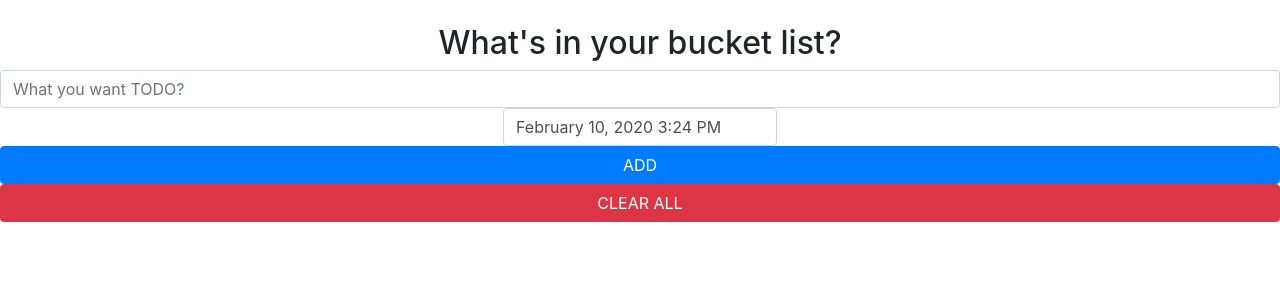
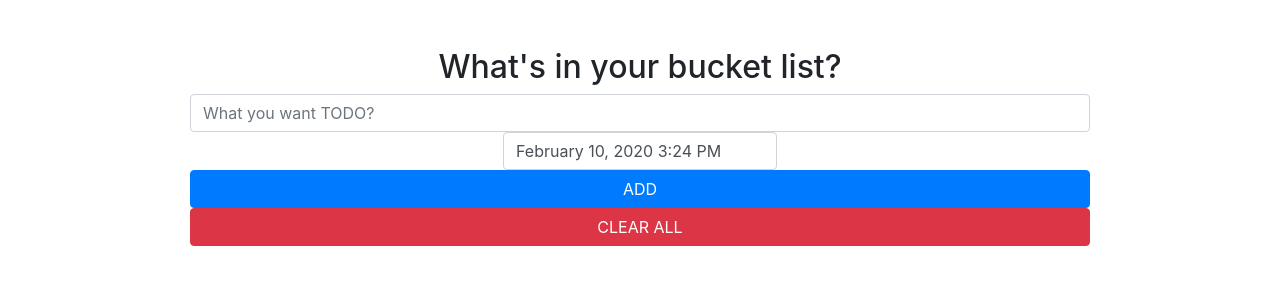
Before and after one commit to mohamedsgap/react-redux-reminder, a React (Create React App) app: page / in a window 1280 px wide. Shown: the top 300 px of the page. Built offline with nearby package versions, Linux system fonts and the light colour scheme.

Commit message:
Style the app

```diff
--- a/src/App.css
+++ b/src/App.css
@@ -1,5 +1,7 @@
 .App {
   text-align: center;
+  width: 900px;
+  height: 750px;
 }
 
 .App-logo {
--- a/src/App.js
+++ b/src/App.js
@@ -35,10 +35,9 @@
 
   render(){
     return(
-      <div>
+      <div className="d-flex justify-content-center">
         <div className="App">
-        <img src=""  />
-        <div className="app-title">
+        <div className="app-title mt-5">
           <h2>What's in your bucket list?</h2>
         </div>
         <input onChange={(e) => this.setState({text: e.target.value})} value={this.state.text} className="form-control" type="text" placeholder="What you want TODO?" />
```
